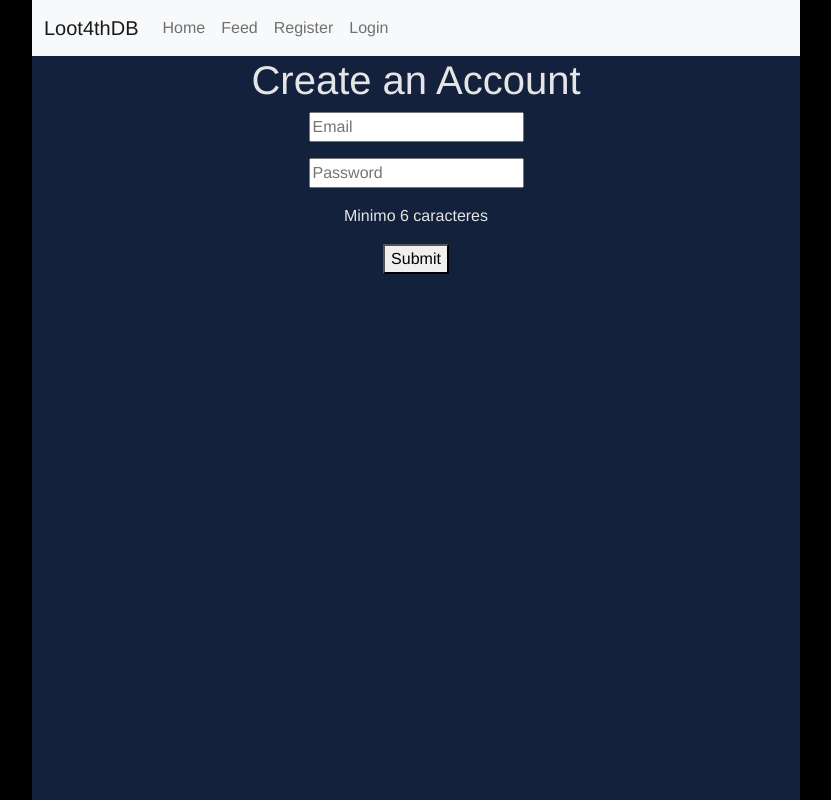
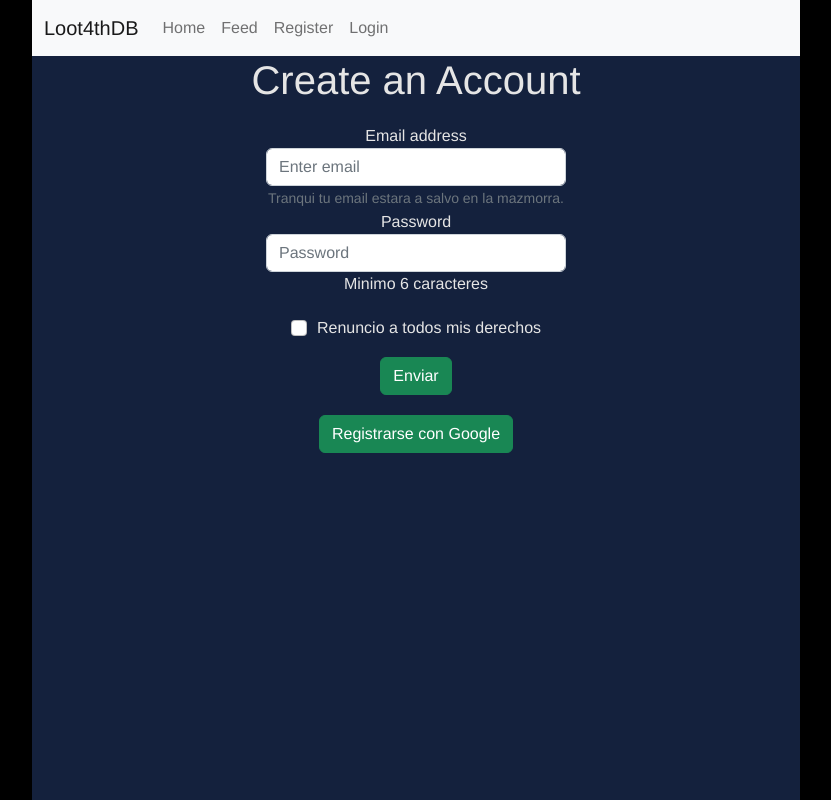
Before and after one commit to Radi-AT/loot4thDB, a Vue app: page /register in a window 1280 px wide. Shown: the whole page, without its empty margins (224-1055 px from the left). Built offline with nearby package versions, Linux system fonts and the light colour scheme; no server answers.

Commit message:
Mejora bundles e imports + estilo de forms

```diff
--- a/index.html
+++ b/index.html
@@ -1,5 +1,5 @@
 <!DOCTYPE html>
-<html lang="en">
+<html lang="es">
   <head>
     <meta charset="UTF-8" />
     <meta name="viewport" content="width=device-width, initial-scale=1.0" />
--- a/src/App.vue
+++ b/src/App.vue
@@ -3,10 +3,12 @@
 // Check out https://vuejs.org/api/sfc-script-setup.html#script-setup
 import { ref } from 'vue';
 import { useRouter } from 'vue-router';
-import { auth } from './main';
+import { getAuth } from 'firebase/auth';
+
 
 const router = useRouter();
 const isLoggedIn = ref(true);
+const auth = getAuth();
 
 auth.onAuthStateChanged(function(user) {
   if (user) {
@@ -39,7 +41,7 @@ const signOut = () => {
           </div>
         </div>
         <div class="d-flex">
-          <button class=" btn btn-danger btn-sm" @click="signOut" v-if="isLoggedIn">Logout</button>
+          <button class="btn btn-danger btn-sm" @click="signOut" v-if="isLoggedIn">Logout</button>
         </div>
       </div>
     </nav>
--- a/src/main.js
+++ b/src/main.js
@@ -1,10 +1,8 @@
 import { createApp } from 'vue';
 import App from './App.vue';
 import router from "./router";
-import firebase from "firebase/compat/app";
-import 'firebase/compat/firestore';
-import 'firebase/compat/auth';
-
+import { initializeApp } from "firebase/app";
+import { getFirestore } from "firebase/firestore/lite";
 // TODO: Add SDKs for Firebase products that you want to use
 // https://firebase.google.com/docs/web/setup#available-libraries
 
@@ -19,11 +17,10 @@ const firebaseConfig = {
 };
 
 // Initialize Firebase
-firebase.initializeApp(firebaseConfig);
+const firebaseInstance = initializeApp(firebaseConfig);
 
 // Exports
-export const db = firebase.firestore();
-export const auth = firebase.auth();
+export const db = getFirestore(firebaseInstance);
 
 const app = createApp(App);
 app.use(router);
--- a/src/views/Feed.vue
+++ b/src/views/Feed.vue
@@ -1,9 +1,12 @@
 <script setup>
-import { db, auth } from '../main';
+import { getAuth } from 'firebase/auth';
+import { collection, getDocs } from 'firebase/firestore';
+import { db } from '../main';
 import { useRouter } from 'vue-router';
-import { onBeforeUnmount } from 'vue';
+import { onBeforeUnmount, onMounted } from 'vue';
 
 const router = useRouter();
+const auth = getAuth();
 const authListener = auth.onAuthStateChanged(function(user) {
   if (!user) {
     alert('Debes estar autenticado para acceder a esta pagina. Redirigiendo a la pagina principal...');
@@ -16,20 +19,16 @@ onBeforeUnmount(() => {
   authListener();
 });
 
-// onMounted(() => {
-//   data = db.collection('/anillos');
+onMounted(() => {
+  getAnillos(db);
+});
 
-//   console.log(data);
-// });
-
-async function getCities(db) {
-  const citiesCol = await db.collection('anillos');
-  return citiesCol;
+async function getAnillos(db) {
+  const querySnapshot = await getDocs(collection(db, 'anillos'));
+  querySnapshot.forEach(doc => {
+    console.log(doc.id, doc.data());
+  });
 }
-
-console.log(getCities(db));
-const data = getCities(db);
-
 </script>
 
 <template>
--- a/src/views/LogIn.vue
+++ b/src/views/LogIn.vue
@@ -1,19 +1,19 @@
 <script setup>
 import { ref } from 'vue';
 import { useRouter } from 'vue-router';
-import { auth } from '../main';
+import { getAuth, signInWithEmailAndPassword, GoogleAuthProvider, signInWithPopup } from 'firebase/auth';
 
 const email = ref('');
 const password = ref('');
 const errMsg = ref('');
 const router = useRouter();
+const auth = getAuth();
 
 const login = () => {
-  auth// get the auth api
-    .signInWithEmailAndPassword(email.value, password.value) // need .value because ref()
+  signInWithEmailAndPassword(auth, email.value, password.value) // Need .value because ref()
     .then((data) => {
       console.log('Successfully log in! ', data);
-      router.push('/feed'); // redirect to the feed
+      router.push('/feed'); // Redirect to the feed
     })
     .catch(error => {
       switch (error.code) {
@@ -32,20 +32,50 @@ const login = () => {
       }
     });
 };
+
+const loginWithGoogle = () => {
+  const provider = new GoogleAuthProvider();
+  signInWithPopup(auth, provider)
+    .then((result) => {
+      console.log('Successfully log in! ', result.user);
+      router.push('/feed'); // Redirect to the feed
+    }).catch((error) => {
+      alert(error.message);
+    });
+};
 </script>
 
 <template>
   <section>
+    <h1>Create an Account</h1>
     <form @submit.prevent="login">
-      <h1>Login</h1>
-      <p><input type="text" placeholder="Email" v-model="email" /></p>
-      <p><input type="password" placeholder="Password" v-model="password" /></p>
-      <p><button @click="login" type="submit">Submit</button></p>
+      <div class="form-group">
+        <label for="inputEmail1">Email address</label>
+        <input v-model="email" type="email" class="form-control" id="inputEmail1" aria-describedby="emailHelp" placeholder="Enter email">
+      </div>
+      <div class="form-group">
+        <label for="inputPassword1">Password</label>
+        <input v-model="password" type="password" class="form-control" id="inputPassword1" placeholder="Password">
+      </div>
       <p v-if="errMsg">{{ errMsg }}</p>
+      <button type="submit" class="btn btn-success">Log in</button>
     </form>
+    <button @click="loginWithGoogle" class="btn btn-success">Log in con Google</button>
   </section>
 </template>
 
-<style>
+<style lang="scss" scoped>
+form {
+  max-width: 300px;
+  margin: 20px auto;
+
+  & .btn {
+    margin-top: 20px;
+  }
+
+  & .form-group{
+    margin-top: 20px;
+  }
+}
 
 </style>
--- a/src/views/Register.vue
+++ b/src/views/Register.vue
@@ -1,21 +1,32 @@
 <script setup>
 import { ref } from 'vue';
 import { useRouter } from 'vue-router';
-import { auth } from '../main';
+import { getAuth, createUserWithEmailAndPassword, GoogleAuthProvider, signInWithPopup } from 'firebase/auth';
 
 const email = ref('');
 const password = ref('');
 const router = useRouter();
+const auth = getAuth();
 
 const register = () => {
-  auth
-    .createUserWithEmailAndPassword(email.value, password.value) // need .value because ref()
+  createUserWithEmailAndPassword(auth, email.value, password.value) // Need .value because ref()
     .then((data) => {
       console.log('Successfully registered! ', data);
-      router.push('/feed'); // redirect to the feed
+      router.push('/feed'); // Redirect to the feed
     })
     .catch(error => {
-      console.log(error.code);
+      alert(error.message);
+    });
+};
+
+const registerWithGoogle = () => {
+  const provider = new GoogleAuthProvider();
+  signInWithPopup(auth, provider)
+    .then((data) => {
+      console.log('Successfully registered! ', data);
+      router.push('/feed'); // Redirect to the feed
+    })
+    .catch(error => {
       alert(error.message);
     });
 };
@@ -23,16 +34,42 @@ const register = () => {
 
 <template>
   <section>
+    <h1>Create an Account</h1>
     <form @submit.prevent="register">
-      <h1>Create an Account</h1>
-      <p><input type="text" placeholder="Email" v-model="email" /></p>
-      <p><input type="password" placeholder="Password" v-model="password" /></p>
+      <div class="form-group">
+        <label for="inputEmail1">Email address</label>
+        <input v-model="email" type="email" class="form-control" id="inputEmail1" aria-describedby="emailHelp" placeholder="Enter email">
+        <small id="emailHelp" class="form-text text-muted">Tranqui tu email estara a salvo en la mazmorra.</small>
+      </div>
+      <div class="form-group">
+        <label for="inputPassword1">Password</label>
+        <input v-model="password" type="password" class="form-control" id="inputPassword1" placeholder="Password">
+      </div>
       <p>Minimo 6 caracteres</p>
-      <p><button @click="register" type="submit">Submit</button></p>
+      <div class="form-check">
+        <input type="checkbox" class="form-check-input" id="Check1">
+        <label class="form-check-label" for="check1">Renuncio a todos mis derechos</label>
+      </div>
+      <button type="submit" class="btn btn-success">Enviar</button>
     </form>
+    <button @click="registerWithGoogle" class="btn btn-success">Registrarse con Google</button>
   </section>
 </template>
 
-<style>
+<style lang="scss" scoped>
+form {
+  max-width: 300px;
+  margin: 20px auto;
+}
 
+.form-check {
+  display: flex;
+  margin-top: 20px;
+  justify-content: center;
+
+  & label {
+    margin-left: 10px;
+    margin-bottom: 15px;;
+  }
+}
 </style>
--- a/vite.config.js
+++ b/vite.config.js
@@ -7,5 +7,8 @@ export default defineConfig({
   plugins: [
     vue(),
     eslint(),
-  ]
+  ],
+  build: {
+    sourcemap: false,
+  },
 });
```
